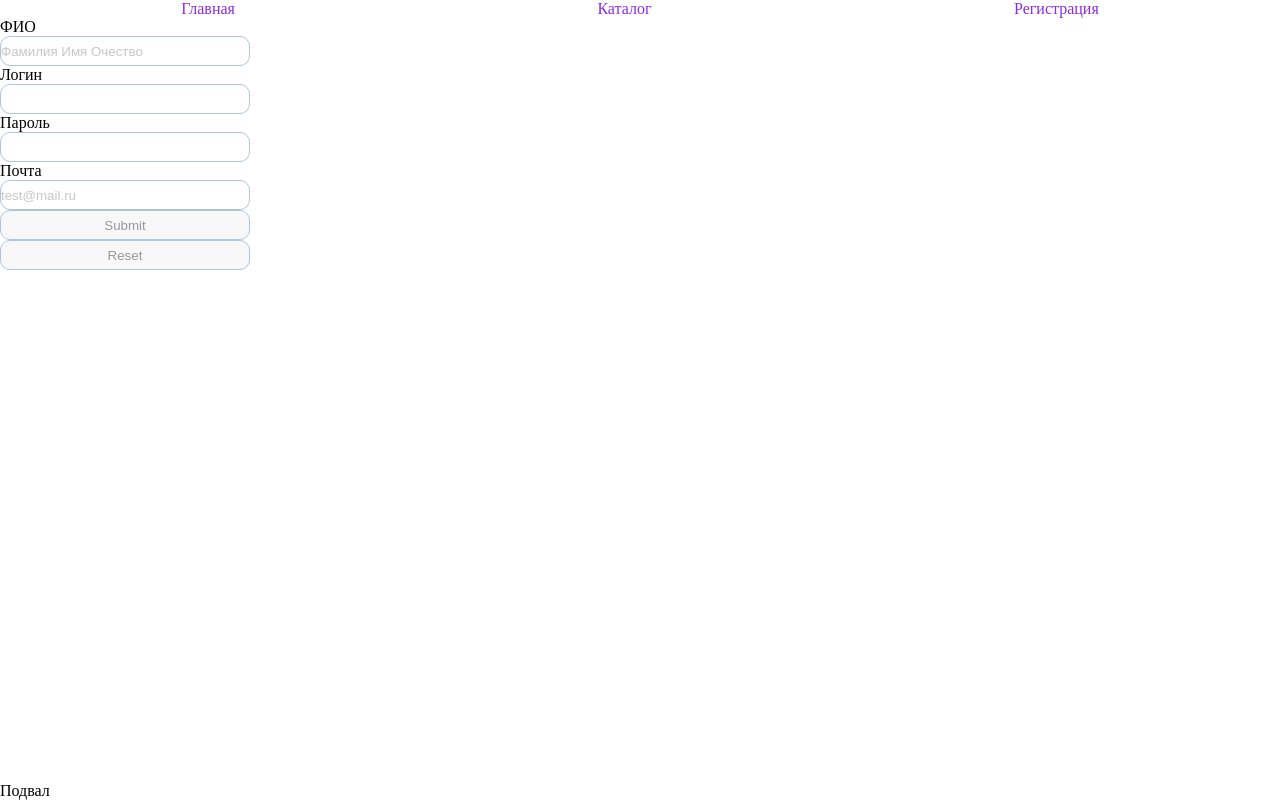
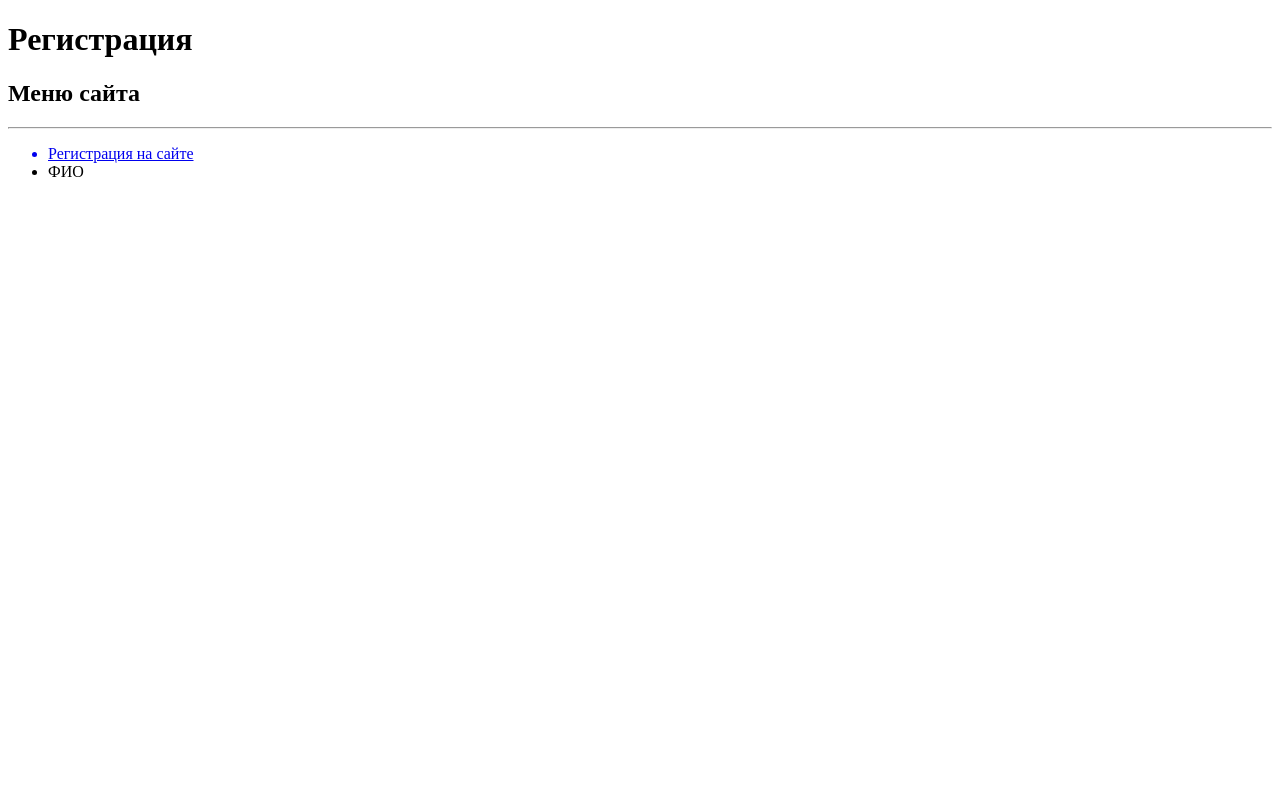
Before and after one commit to DemasKingOne/Website1, a plain HTML site: page Project/Registration.html in a window 1280 px wide. Drawn offline with Linux system fonts and the light colour scheme.

Commit message:
lesson 2

```diff
--- a/Project/Registration.html
+++ b/Project/Registration.html
@@ -3,38 +3,14 @@
 <head>
     <meta charset="UTF-8">
     <title>Наименование сайта</title>
-    <link rel="stylesheet" href="Style.css">
 </head>
 <body>
-    <div class="wrapper">
-        <div class="content">
-            <div class="menu">
-                <ul>
-                    <a href="Registration.html">
-                        <li>Главная</li>
-                    </a>
-                    <a href="Registration.html">
-                        <li>Каталог</li>
-                    </a>
-                    <a href="Registration.html">
-                        <li>Регистрация</li>
-                    </a>
-                </ul>
-            </div>
-            <div class="forma">
-                <form action="#">
-                    ФИО<input type="text" placeholder="Фамилия Имя Очество">
-                    Логин<input type="text">
-                    Пароль<input type="password">
-                    Почта<input type="email" placeholder="test@mail.ru">
-                    <input type="submit">
-                    <input type="reset">
-                </form>
-            </div>
-        </div>
-        <footer>
-            Подвал
-        </footer>
-    </div>
+    <h1>Регистрация</h1>
+    <h2>Меню сайта</h2>
+    <hr>
+    <ul>
+        <a href="Registration.html"><li>Регистрация на сайте</li></a>
+        <li>ФИО</li>
+    </ul>
 </body>
 </html>
--- a/Project/Style.css
+++ /dev/null
@@ -1,67 +0,0 @@
-* {
-    margin: 0;
-    padding: 0;
-}
-
-html,
-body {
-    height: 100%;
-}
-
-.wrapper {
-    display: flex;
-    flex-direction: column;
-    min-height: 100%;
-}
-
-.content {
-    flex: 1 0 auto;
-}
-
-.footer {
-    flex: 0 0 auto;
-}
-
-h1 {
-    color: green;
-}
-
-a {
-    color: blueviolet;
-}
-
-
-.menu a {
-    text-decoration: none;
-}
-
-.menu a:hover {
-    color: red
-}
-
-.menu a li {
-    list-style: none;
-}
-
-.menu ul {
-    display: flex;
-    justify-content: space-around;
-}
-
-.forma form {
-    display: flex;
-    flex-direction: column;
-}
-
-.forma input {
-    border: 1px solid #356EAD;
-    box-sizing: border-box;
-    border-radius: 10px;
-    opacity: 0.4;
-    width: 250px;
-    height: 30px;
-    margin-top: (10px);
-    margin-left: (10px);
-    margin-right: (15px);
-    margin-bottom: (15px);
-}
```
Also changed, not shown: Project/Catalog.html (+3 -7 lines), Project/Index.html (+5 -9 lines).
